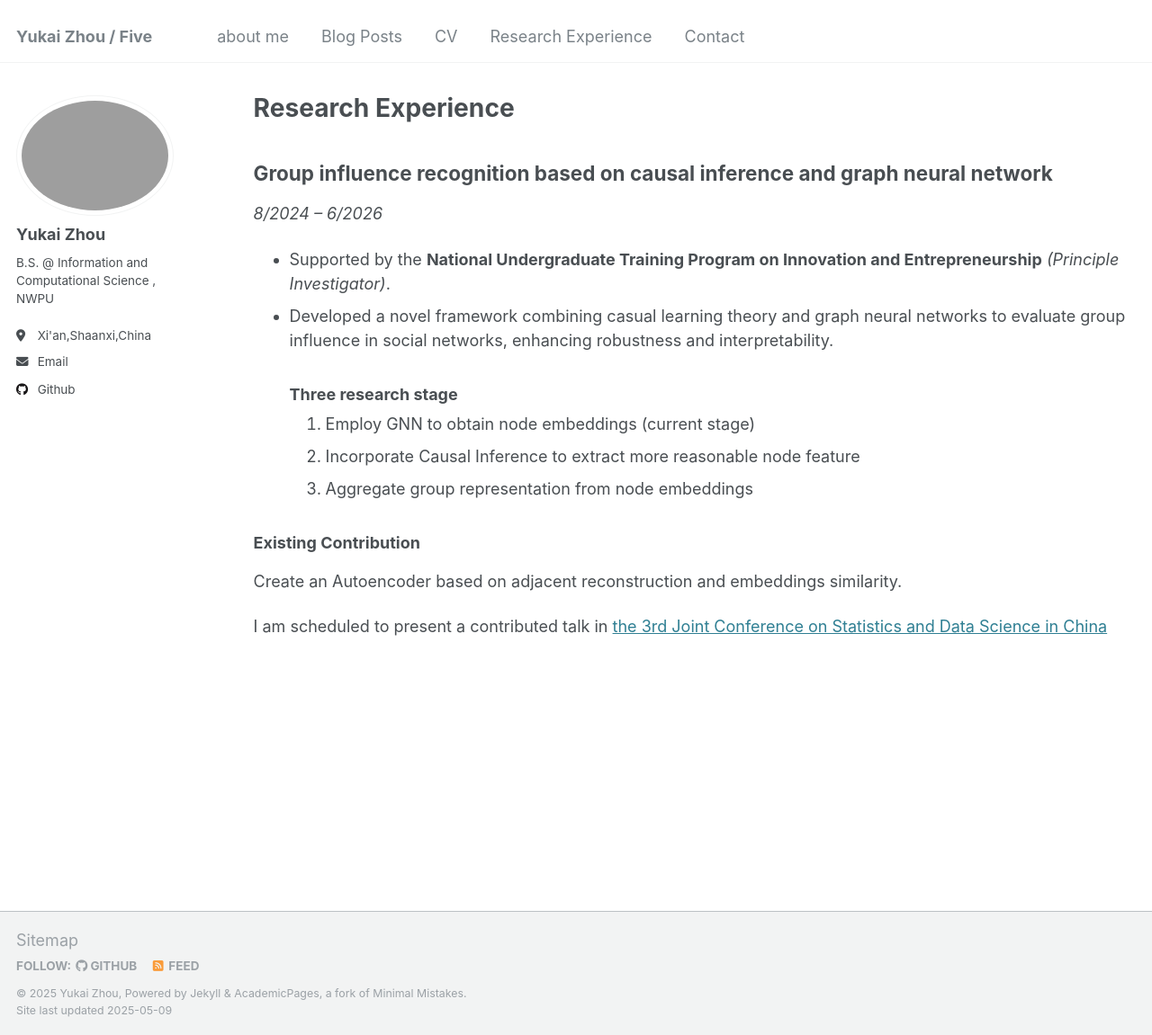
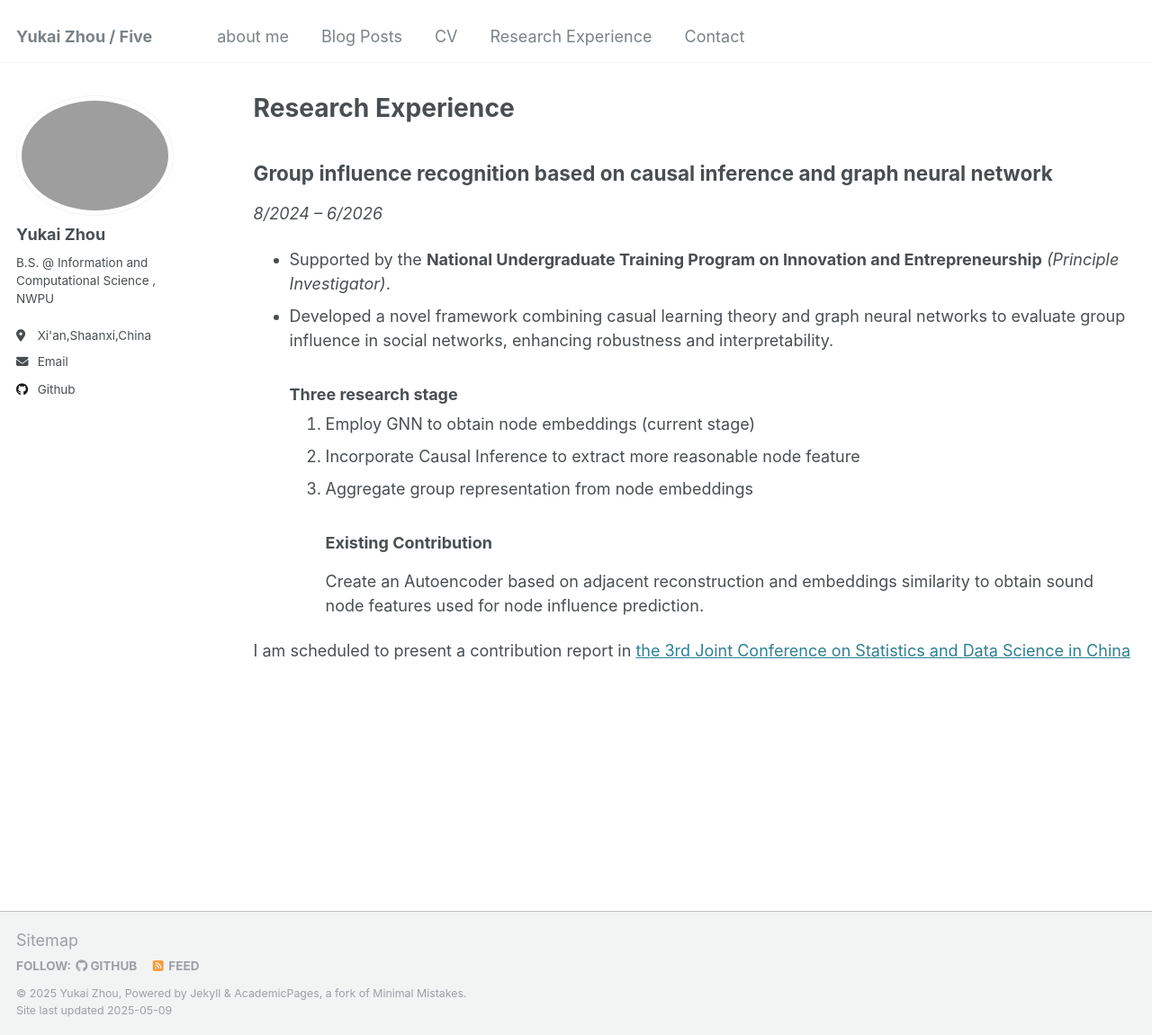
Before and after one commit to 520activater/520activater.github.io, a Jekyll site: the page built from _pages/research-experience.md, in a window 1280 px wide and 1151 px high. Shown: the whole window at 90% size. Built offline with Jekyll 4.4.1, drawn with Linux system fonts in a browser that asks for light colours.

Commit message:
Update research-experience.md

```diff
--- a/_pages/research-experience.md
+++ b/_pages/research-experience.md
@@ -15,8 +15,7 @@ redirect_from:
 1. Employ GNN to obtain node embeddings (current stage)
 2. Incorporate Causal Inference to extract more reasonable node feature
 3. Aggregate group representation from node embeddings
+### Existing Contribution
+Create an Autoencoder based on adjacent reconstruction and embeddings similarity to obtain sound node features used for node influence prediction.
 
-### Existing Contribution
-Create an Autoencoder based on adjacent reconstruction and embeddings similarity.
-
-I am scheduled to present a contributed talk in [the 3rd Joint Conference on Statistics and Data Science in China](https://www.jconf-sds.com/)
+I am scheduled to present a contribution report in [the 3rd Joint Conference on Statistics and Data Science in China](https://www.jconf-sds.com/)
```
